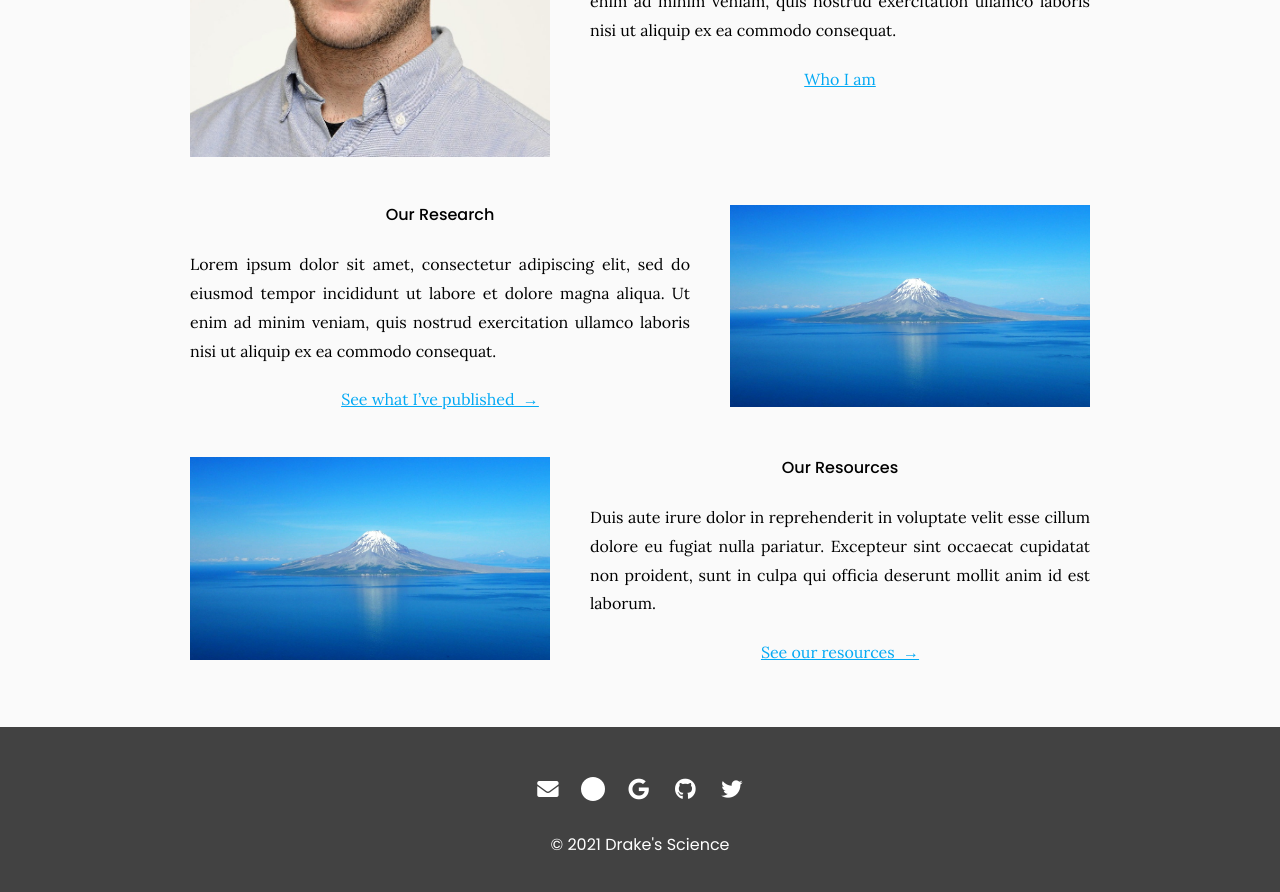
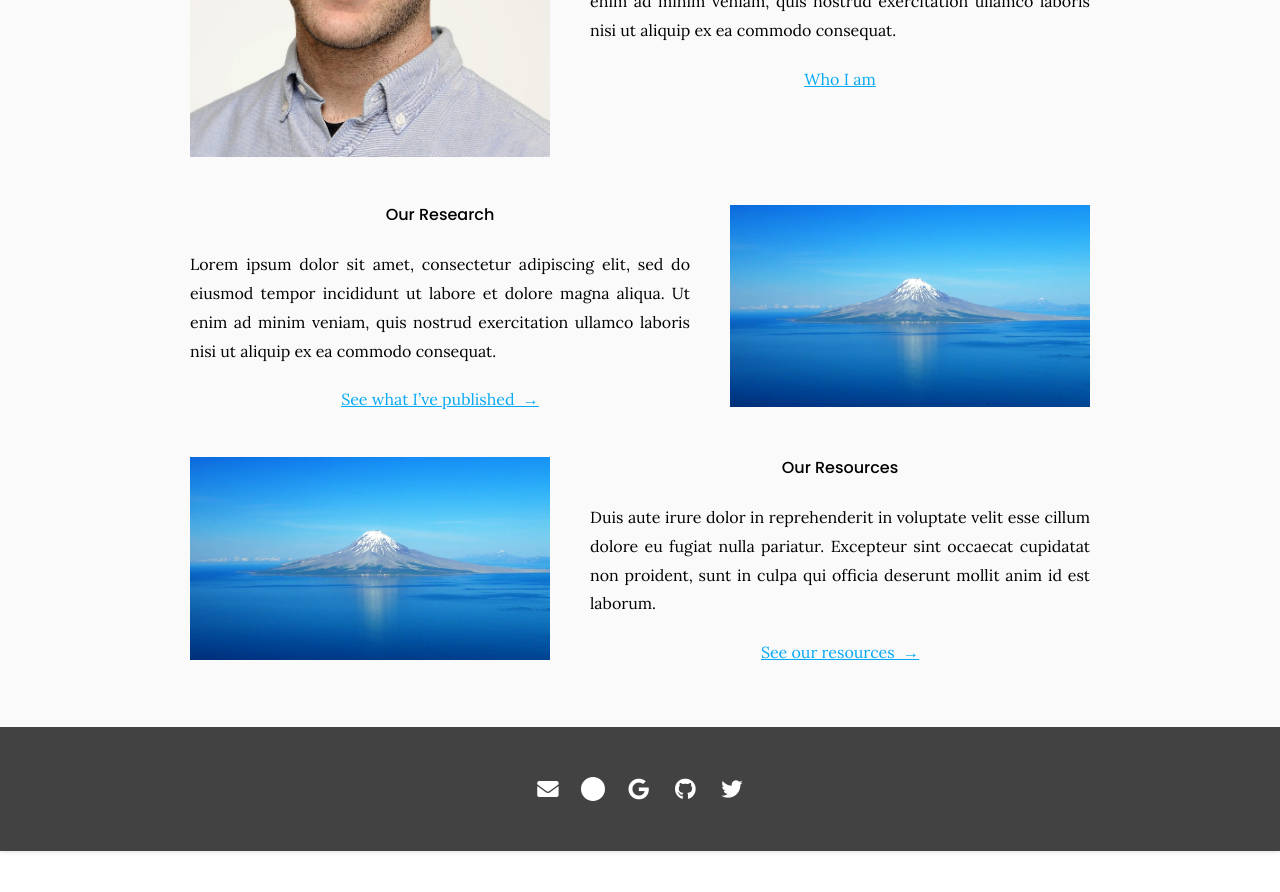
Before and after one commit to williamsdrake/williamsdrake.github.io, a Jekyll site: the page built from index.md, in a window 1280 px wide and 900 px high, scrolled down 925 px. Shown: the top 892 px of the window. Built offline with Jekyll 4.4.1, drawn with Linux system fonts in a browser that asks for light colours; nearby versions of some CDN libraries; after the commit the page ends 1776 px from its top, so only the background shows below that.

Commit message:
Update footer.html

```diff
--- a/_includes/footer.html
+++ b/_includes/footer.html
@@ -27,10 +27,4 @@
     {%- endfor -%}
   </div>
 
-  <div class="footer_row">
-    <span>
-      &copy; {{ site.time | date: '%Y' }} {{ site.title }}
-    </span>
-  </div>
-
 </footer>
```
